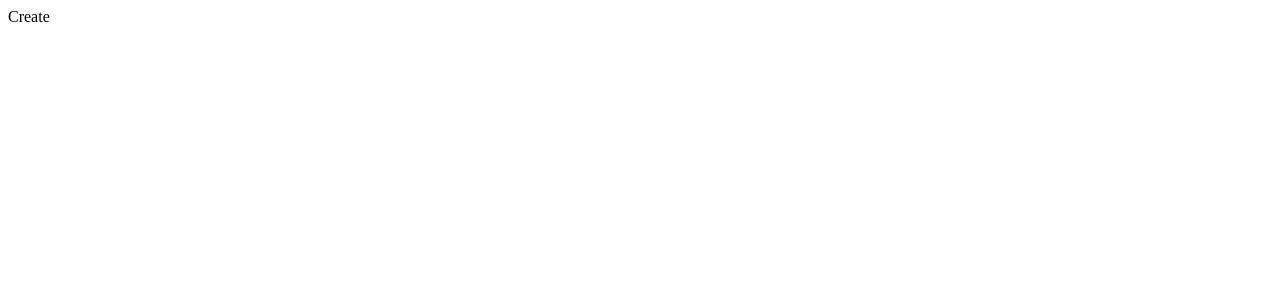
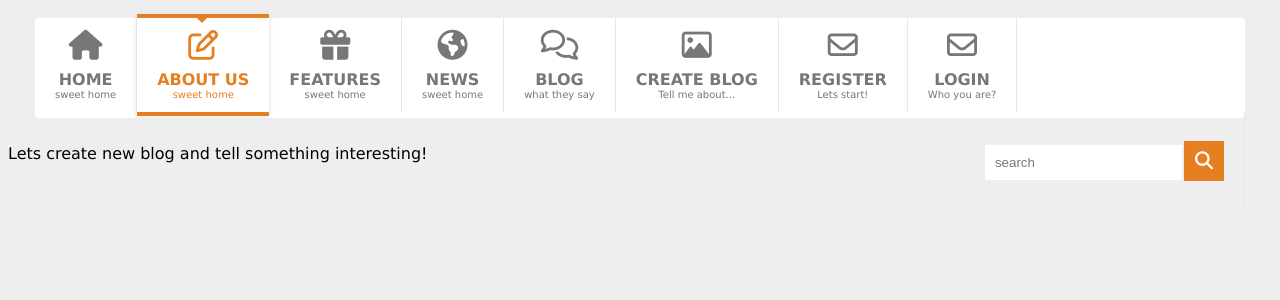
Before and after one commit to Den4ik-Chupikov/Django, a Django app: page /create in a window 1280 px wide. Before the commit the part shown is almost empty. Shown: the top 300 px of the page. Run offline with Django 4.2, Linux system fonts and the light colour scheme; some libraries are stand-ins or nearby versions.

Commit message:
some fix

```diff
--- a/myproject/app_project/views.py
+++ b/myproject/app_project/views.py
@@ -8,7 +8,7 @@
     return HttpResponse("About")
 
 def create(request):
-    return HttpResponse("Create")
+    return render(request, "create.html")
 
 def update(request, txt):
     return HttpResponse("Update")
@@ -23,10 +23,10 @@
     return HttpResponse("Change Password")
 
 def register(request):
-    return HttpResponse("Register")
+    return render(request, "register.html")
 
 def login(request):
-    return HttpResponse("Login")
+    return render(request, "login.html")
 
 def logout(request):
     return HttpResponse("Logout")
--- a/myproject/myproject/settings.py
+++ b/myproject/myproject/settings.py
@@ -37,6 +37,7 @@
     'django.contrib.sessions',
     'django.contrib.messages',
     'django.contrib.staticfiles',
+    'app_project',
 ]
 
 MIDDLEWARE = [
--- /dev/null
+++ b/myproject/templates/create.html
@@ -0,0 +1,6 @@
+{% include 'index.html' %}
+
+
+<p>
+    Lets create new blog and tell something interesting!
+</p>
--- a/myproject/templates/index.html
+++ b/myproject/templates/index.html
@@ -5,7 +5,7 @@
     <meta charset="UTF-8">
     <title>Title</title>
     <script src="https://use.fontawesome.com/448c40b705.js"></script>
-    <link rel="stylesheet" href="{% static 'D:\VSCode_Django\myproject\templates\style\menu_style.css' %} ">
+    <link rel="stylesheet" href="{% static 'myproject\templates\style\menu_style.css' %} ">
 </head>
 <body>
 
@@ -13,7 +13,7 @@
     <nav>
             <ul class="mcd-menu">
                 <li>
-                    <a href="">
+                    <a href="{% url 'index'%}">
                         <i class="fa fa-home"></i>
                         <strong>Home</strong>
                         <small>sweet home</small>
@@ -67,17 +67,24 @@
                     </ul>
                 </li>
                 <li>
-                    <a href="">
+                    <a href="{% url 'create' %}">
                         <i class="fa fa-picture-o"></i>
-                        <strong>Portfolio</strong>
-                        <small>sweet home</small>
+                        <strong>Create blog</strong>
+                        <small>Tell me about...</small>
                     </a>
                 </li>
                 <li>
-                    <a href="">
+                    <a href="{% url 'register'%}">
                         <i class="fa fa-envelope-o"></i>
-                        <strong>Contacts</strong>
-                        <small>drop a line</small>
+                        <strong>Register</strong>
+                        <small>Lets start!</small>
+                    </a>
+                </li>
+                <li>
+                    <a href="{% url 'login' %}">
+                        <i class="fa fa-envelope-o"></i>
+                        <strong>Login</strong>
+                        <small>Who you are?</small>
                     </a>
                 </li>
                 <li class="float">
@@ -95,7 +102,7 @@
 
 
 
-{% block menu%}<p>Следующий Блок</p> {% endblock menu%}
+
 
 
 </body>
```
